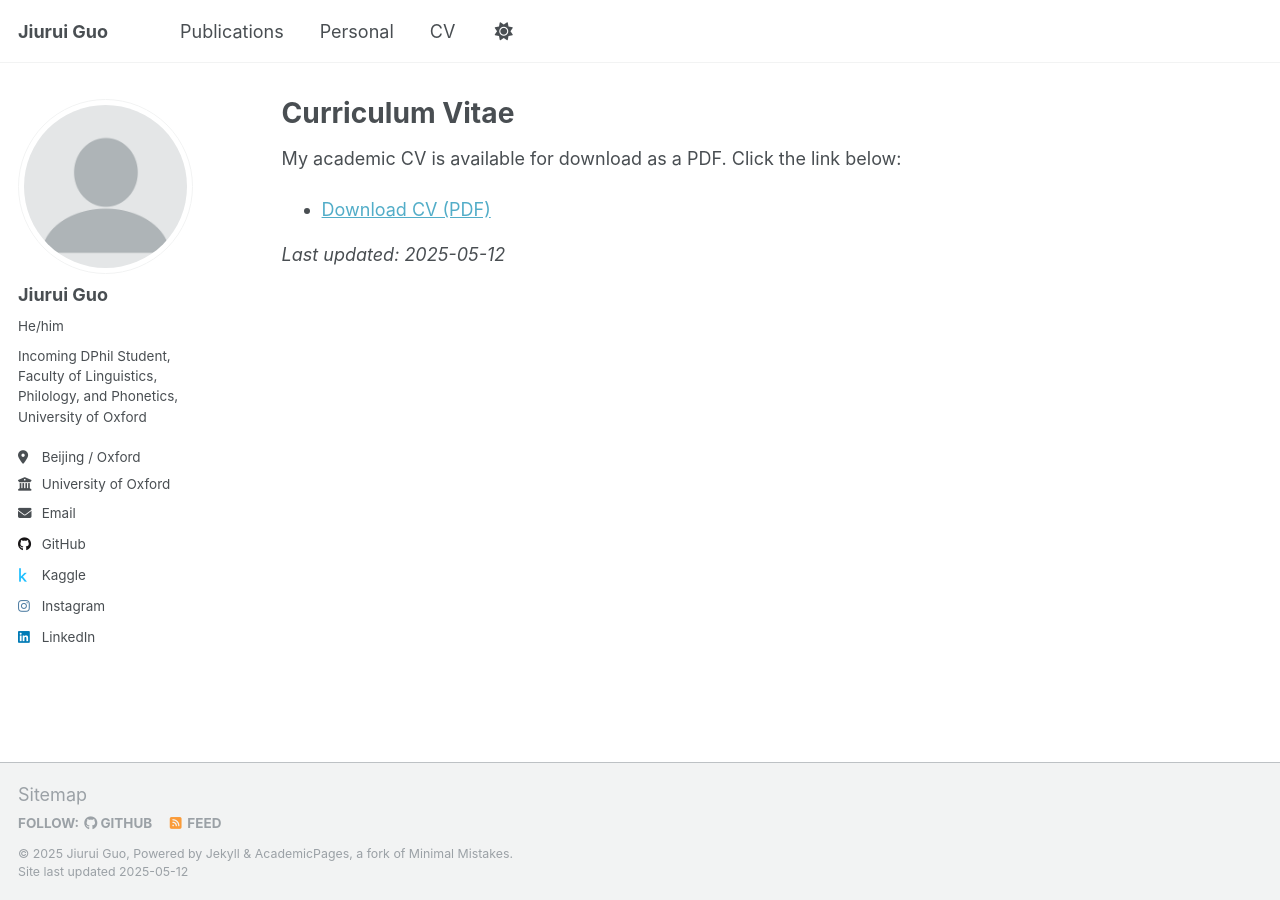
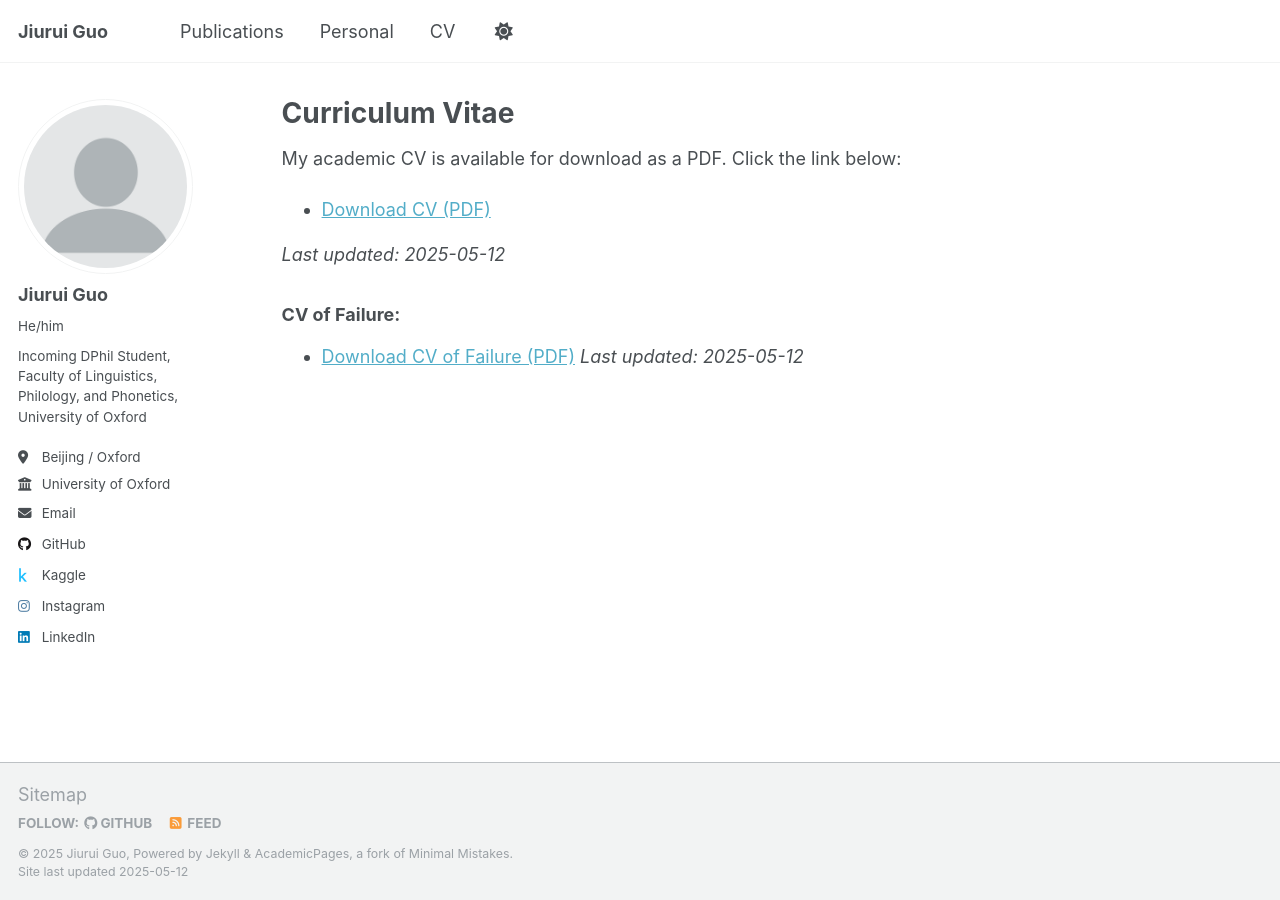
Before and after one commit to HayatoRG/hayatorg.github.io, a Jekyll site: the page built from _pages/cv.md, in a window 1280 px wide. Built offline with Jekyll 4.4.1, drawn with Linux system fonts in a browser that asks for light colours.

Commit message:
Update cv.md

```diff
--- a/_pages/cv.md
+++ b/_pages/cv.md
@@ -12,3 +12,9 @@ My academic CV is available for download as a PDF. Click the link below:
 - [Download CV (PDF)](/files/Guo cv academic temp ver051225.pdf)
 
 _Last updated: {{ site.time | date: "%Y-%m-%d" }}_
+
+
+### CV of Failure:
+
+- [Download CV of Failure (PDF)](/files/cv-of-failure.pdf)
+_Last updated: {{ site.time | date: "%Y-%m-%d" }}_
```
